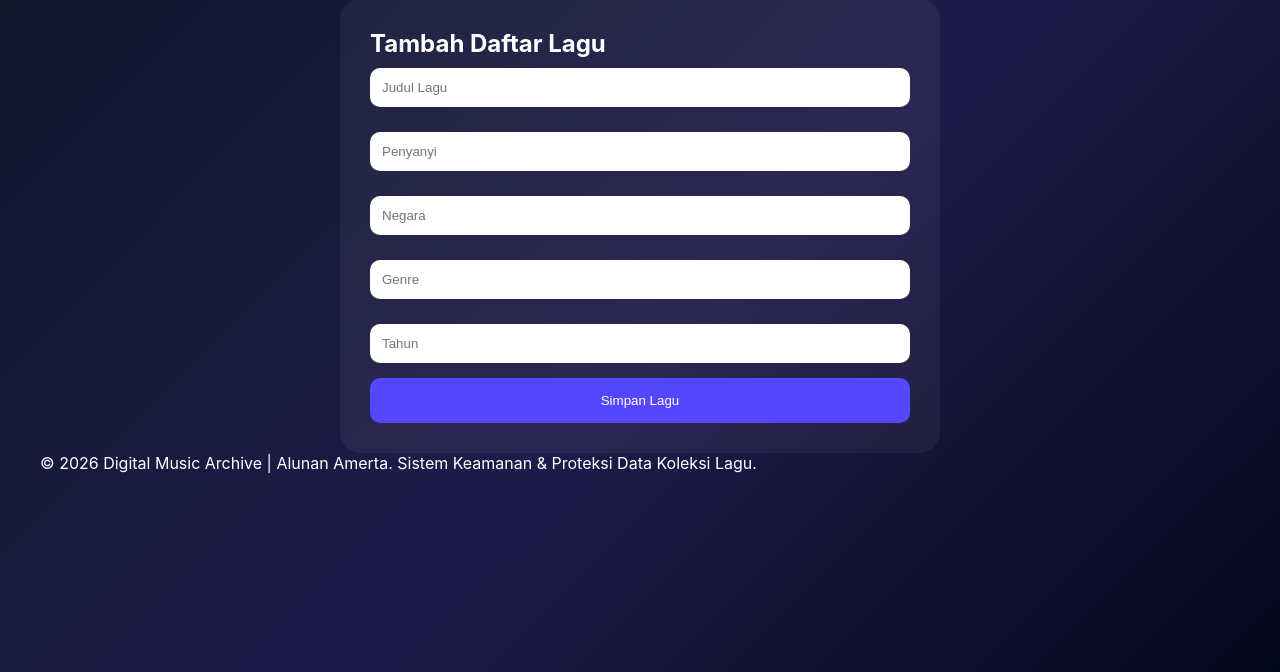
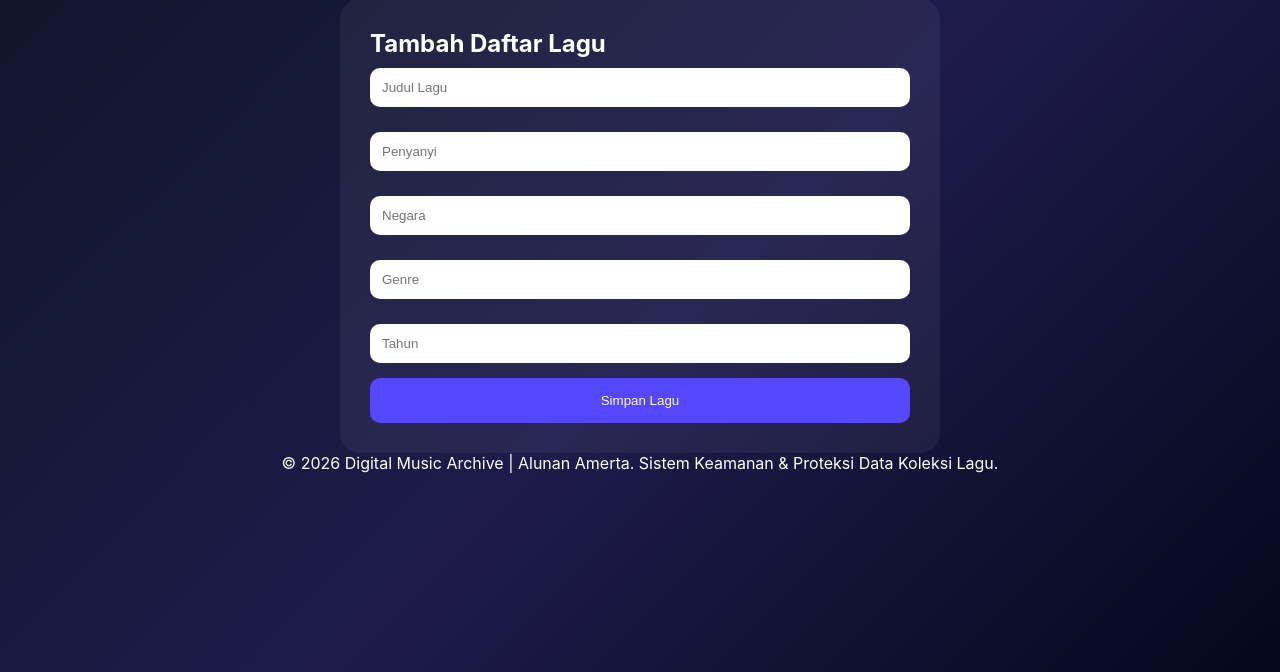
Before and after one commit to khoirunnisasyifa919-sketch/cryptovault, a Flask app: page /add in a window 1280 px wide. Shown: the part 41-713 px from the top of the page. Run offline with Flask 3, Linux system fonts and the light colour scheme.

Commit message:
Update footer style and content in base.html

```diff
--- a/templates/base.html
+++ b/templates/base.html
@@ -21,7 +21,7 @@ src="{{ url_for('static',filename='js/main.js') }}">
 
 </div>
 
-<footer>
+<footer style="text-align: center;">
     <p>© 2026 Digital Music Archive | Alunan Amerta. Sistem Keamanan & Proteksi Data Koleksi Lagu.</p>
 </footer>
 
```
